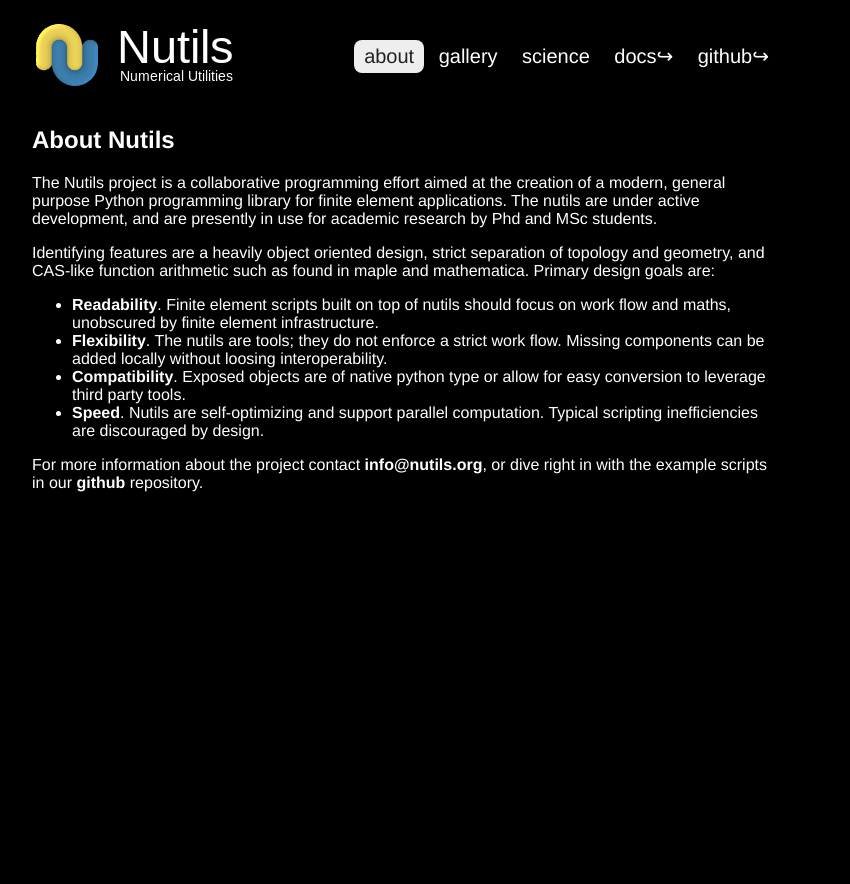
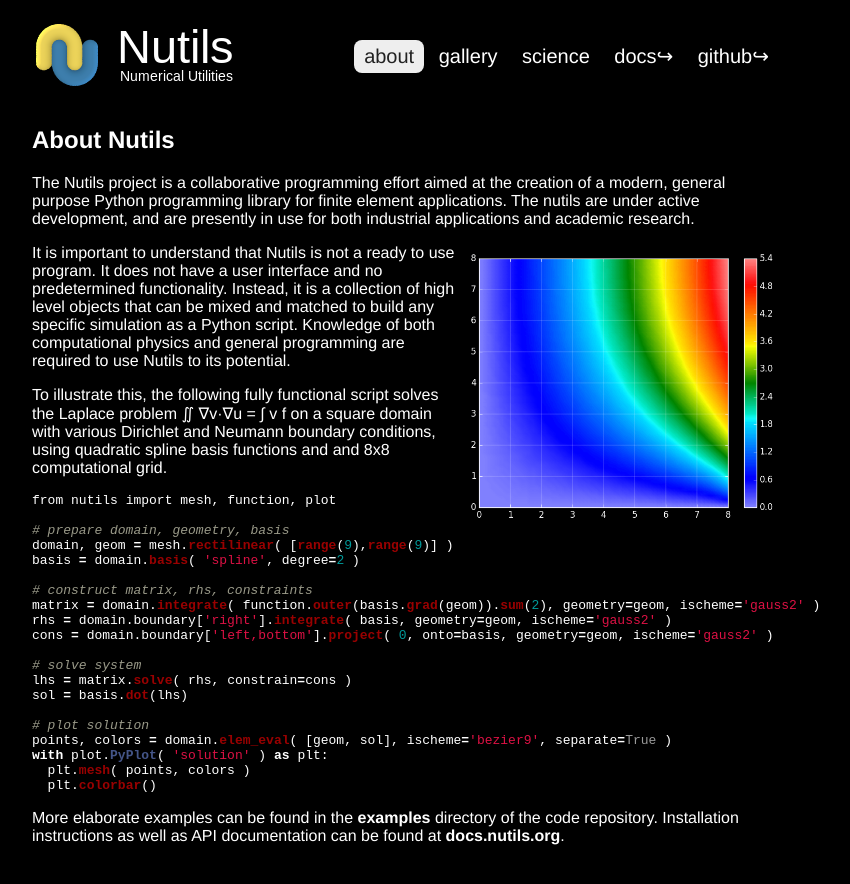
Before and after one commit to nutils/nutils.github.io, a Jekyll site: the page built from about.html, in a window 1280 px wide. Shown: the top 884 px of the page, without its empty margins (233-1083 px from the left). Built offline with Jekyll 4.4.1, drawn with Linux system fonts in a browser that asks for light colours.

Commit message:
add about text

```diff
--- a/_config.yml
+++ b/_config.yml
@@ -16,4 +16,4 @@
   - title: Docs↪
     url: http://docs.nutils.org
   - title: Github↪
-    url: http://github.com/nutils
+    url: https://github.com/nutils/nutils
--- a/about.html
+++ b/about.html
@@ -9,27 +9,50 @@
 <p>The Nutils project is a collaborative programming effort aimed
 at the creation of a modern, general purpose Python programming library for
 finite element applications. The nutils are under active development, and are
-presently in use for academic research by Phd and MSc students.</p>
+presently in use for both industrial applications and academic research.</p>
 
-<p>Identifying features are a heavily object oriented
-design, strict separation of topology and geometry, and CAS-like function
-arithmetic such as found in maple and mathematica. Primary design goals are:</p>
+<img src="/images/laplace.png" width="320" style="float: right;">
 
-<ul>
-<li><b>Readability</b>. Finite element scripts built on top of nutils should
-focus on work flow and maths, unobscured by finite element infrastructure.</li>
-<li><b>Flexibility</b>. The nutils are tools; they do not enforce a strict
-work flow. Missing components can be added locally without loosing
-interoperability.</li>
-<li><b>Compatibility</b>. Exposed objects are of native python type or allow
-for easy conversion to leverage third party tools.</li>
-<li><b>Speed</b>. Nutils are self-optimizing and support parallel
-computation. Typical scripting inefficiencies are discouraged by design.</li>
-</ul>
+<p>It is important to understand that Nutils is not a ready to use program. It
+does not have a user interface and no predetermined functionality. Instead, it
+is a collection of high level objects that can be mixed and matched to build
+any specific simulation as a Python script. Knowledge of both computational
+physics and general programming are required to use Nutils to its
+potential.</p>
 
-<p>For more information about the project contact <a
-href="mailto:info@nutils.org">info@nutils.org</a>, or dive right in with the
-example scripts in our <a href="https://github.com/nutils/nutils">github</a>
-repository.</p>
+<p>To illustrate this, the following fully functional script solves the Laplace
+problem ∬ ∇v·∇u = ∫ v f on a square domain with various Dirichlet and Neumann
+boundary conditions, using quadratic spline basis functions and and 8x8
+computational grid.</p>
+
+
+{% highlight python %}
+from nutils import mesh, function, plot
+
+# prepare domain, geometry, basis
+domain, geom = mesh.rectilinear( [range(9),range(9)] )
+basis = domain.basis( 'spline', degree=2 )
+
+# construct matrix, rhs, constraints
+matrix = domain.integrate( function.outer(basis.grad(geom)).sum(2), geometry=geom, ischeme='gauss2' )
+rhs = domain.boundary['right'].integrate( basis, geometry=geom, ischeme='gauss2' )
+cons = domain.boundary['left,bottom'].project( 0, onto=basis, geometry=geom, ischeme='gauss2' )
+
+# solve system
+lhs = matrix.solve( rhs, constrain=cons )
+sol = basis.dot(lhs)
+
+# plot solution
+points, colors = domain.elem_eval( [geom, sol], ischeme='bezier9', separate=True )
+with plot.PyPlot( 'solution' ) as plt:
+  plt.mesh( points, colors )
+  plt.colorbar()
+{% endhighlight %}
+
+<p>More elaborate examples can be found in the <a
+href="https://github.com/nutils/nutils/tree/master/examples">examples</a>
+directory of the code repository. Installation instructions as well as API
+documentation can be found at <a href="http://docs.nutils.org">docs.nutils.org</a>.
+
 
 </div>
--- a/css/syntax.css
+++ b/css/syntax.css
@@ -1,4 +1,4 @@
-.highlight  { background: #ffffff; }
+.highlight  { background: black; margin: 0px; }
 .highlight .c { color: #999988; font-style: italic } /* Comment */
 .highlight .err { color: #a61717; background-color: #e3d2d2 } /* Error */
 .highlight .k { font-weight: bold } /* Keyword */
```
Also changed, not shown: images/laplace.png (added).
